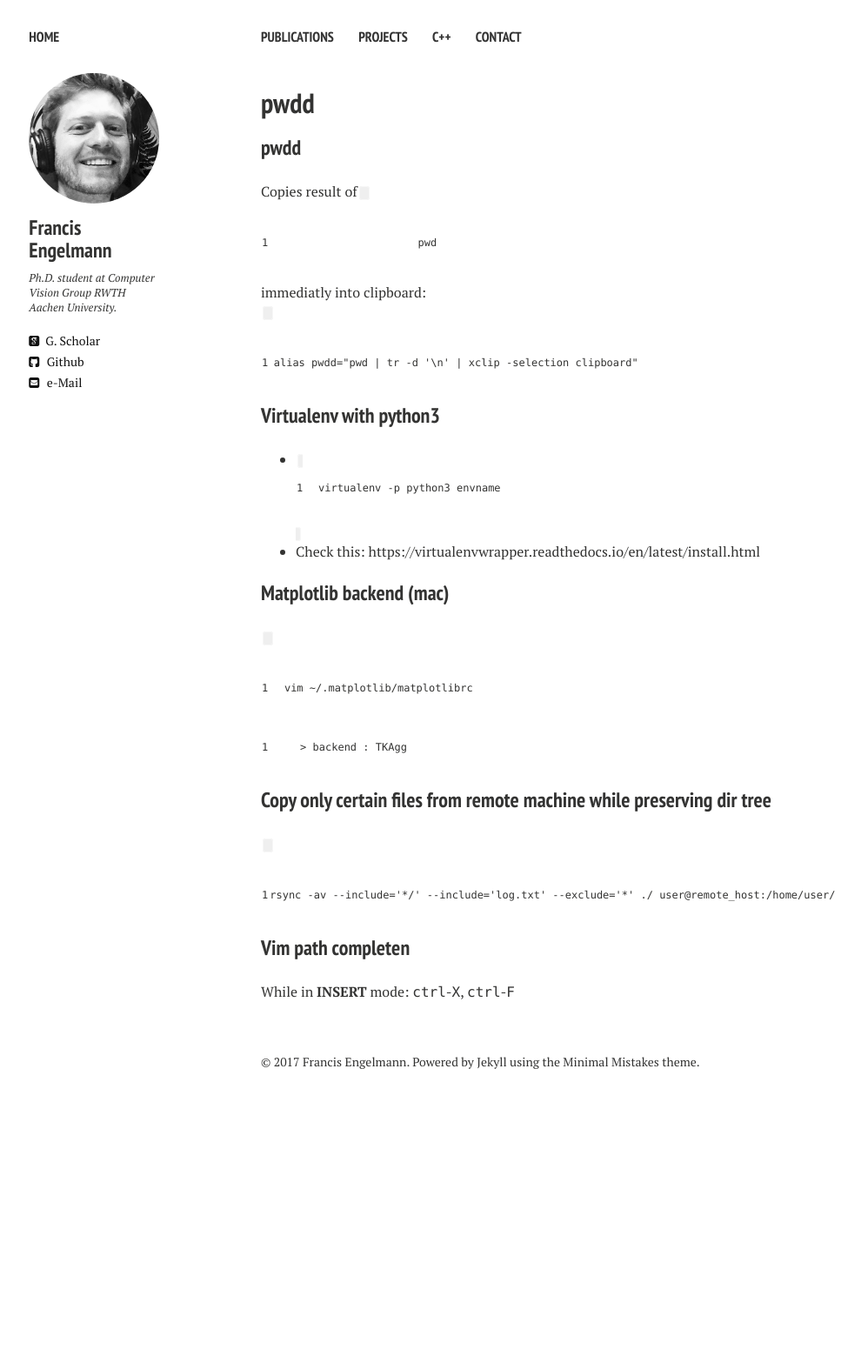
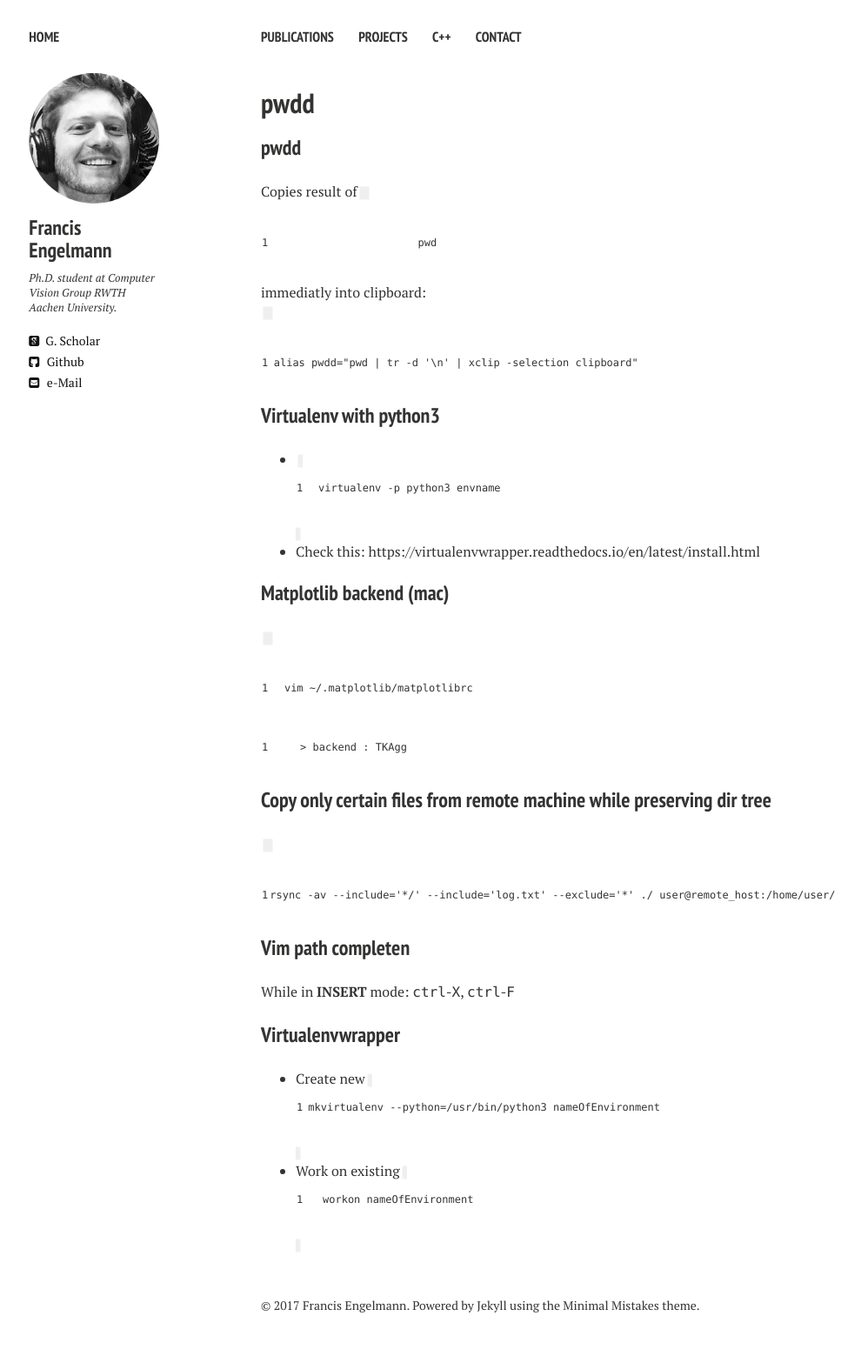
Before and after one commit to francisengelmann/francisengelmann.github.io, a Jekyll site: the page built from snippets.md, in a window 1280 px wide. Shown: the whole page at 87% size, without its empty margins (20-1010 px from the left). Built offline with Jekyll 4.4.1, drawn with Linux system fonts in a browser that asks for light colours; nearby versions of some CDN libraries; our own code applies the rules of GitHub Pages for plain Markdown files; before the commit the page ends 1279 px from its top, so only the background shows below that.

Commit message:
Update snippets.md

````diff
--- a/snippets.md
+++ b/snippets.md
@@ -17,3 +17,7 @@
 
 ### Vim path completen
 While in __INSERT__ mode: <kbd>ctrl</kbd>-<kbd>X</kbd>, <kbd>ctrl</kbd>-<kbd>F</kbd>
+
+### Virtualenvwrapper
+- Create new ```mkvirtualenv --python=/usr/bin/python3 nameOfEnvironment```
+- Work on existing ```workon nameOfEnvironment```
````
